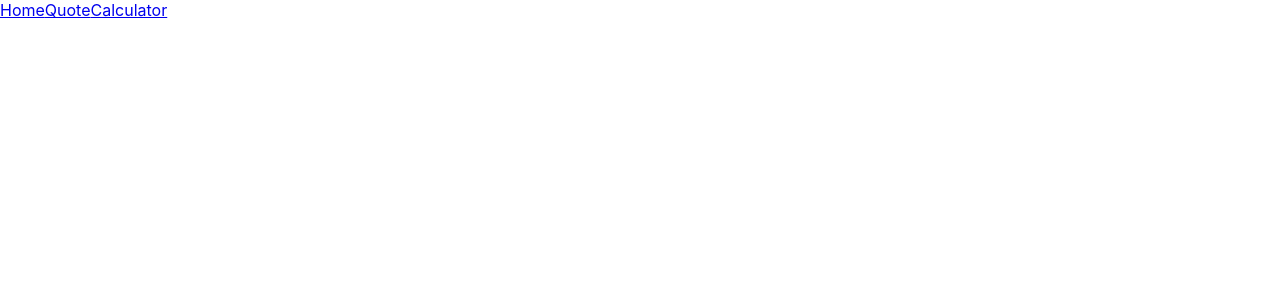
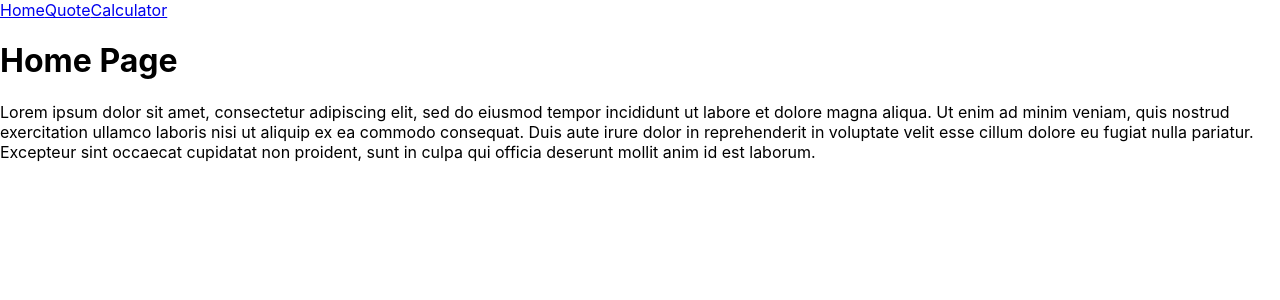
Before and after one commit to kbjude/calculator, a React (Create React App) app: page / in a window 1280 px wide. Shown: the top 300 px of the page. Built offline with nearby package versions, Linux system fonts and the light colour scheme.

Commit message:
working routes

```diff
--- a/src/components/App.js
+++ b/src/components/App.js
@@ -30,14 +30,16 @@
   render() {
     const { total, next } = this.state;
     return (
-      <Switch className="app">
+      <>
         <Navbar />
-        <Route path="/" component={Home} />
-        <Route path="/Quote" component={Quote} />
-        <Route component={Error} />
-        <Display result={next || total || '0'} className="display" />
-        <ButtonPanel clickHandler={this.handleClick} className="button-panel" />
-      </Switch>
+        <Switch className="app">
+          <Route path="/" exact component={Home} />
+          <Route path="/Quote" component={Quote} />
+          <Route component={Error} />
+          <Display result={next || total || '0'} className="display" />
+          <ButtonPanel clickHandler={this.handleClick} className="button-panel" />
+        </Switch>
+      </>
     );
   }
 }
```
Also changed, not shown: 1 other file (tests, documents, lock files or other folders).
